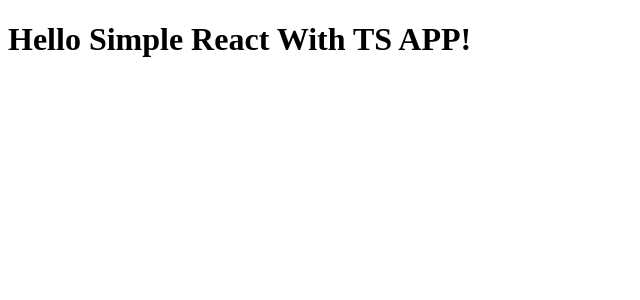
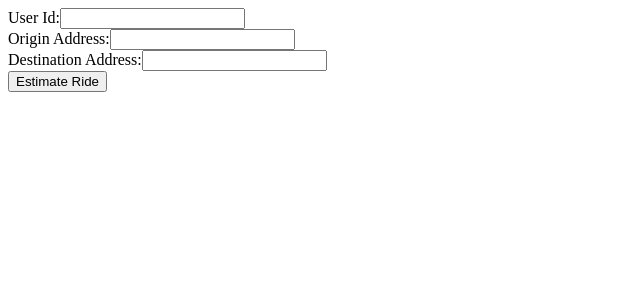
Before and after one commit to Shamoleambo/teste-shopper, a React (Vite) app in the folder frontend/: page / in a window 1280 px wide. Shown: the top 300 px of the page, without its empty margins (0-640 px from the left). Built offline with nearby package versions, Linux system fonts and the light colour scheme.

Commit message:
feat: create basic form structure

```diff
--- a/frontend/src/App.tsx
+++ b/frontend/src/App.tsx
@@ -2,10 +2,28 @@ import './App.css'
 
 function App() {
 
+  const submitHandler = (event: React.FormEvent): void => {
+    event.preventDefault()
+  }
+
   return (
-    <>
-      <h1>Hello Simple React With TS APP!</h1>
-    </>
+    <div>
+      <form onSubmit={submitHandler}>
+        <div className='input-wrapper'>
+          <label htmlFor='userId'>User Id:</label>
+          <input type='number' id='userId' />
+        </div>
+        <div className='input-wrapper'>
+          <label htmlFor='originAddress'>Origin Address:</label>
+          <input type='text' id='originAddress' />
+        </div>
+        <div className='input-wrapper'>
+          <label htmlFor='destinationAddress'>Destination Address:</label>
+          <input type='text' id='destinationAddress' />
+        </div>
+        <button type='submit'>Estimate Ride</button>
+      </form>
+    </div>
   )
 }
 
```
